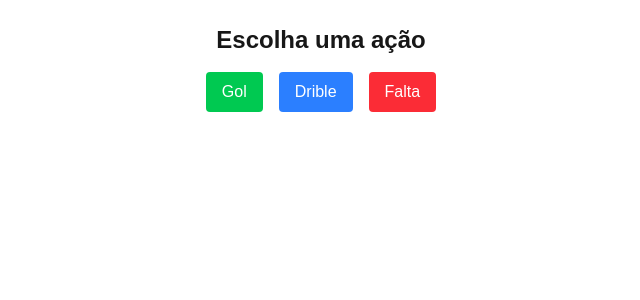
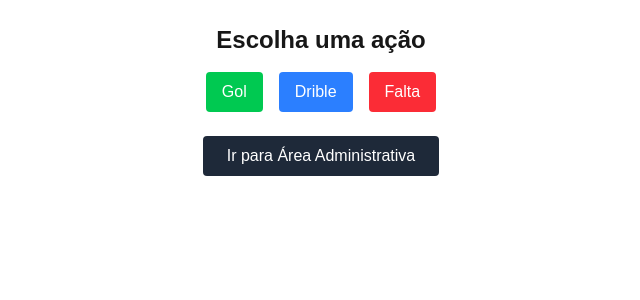
Before and after one commit to geisabitt/notificacao-lance, a Next.js app: page / in a window 1280 px wide. Shown: the top 300 px of the page, without its empty margins (319-959 px from the left). Built offline with nearby package versions, Linux system fonts and the light colour scheme.

Commit message:
ajustando rota de administração e sistema de envio de notificação

```diff
--- a/public/sw.js
+++ b/public/sw.js
@@ -1,7 +1,13 @@
 self.addEventListener("push", (event) => {
+  if (!event.data) return;
+
   const data = event.data.json();
-  self.registration.showNotification(data.title, {
-    body: data.body,
-    icon: "/icon-192x192.png",
-  });
+
+  event.waitUntil(
+    self.registration.showNotification(data.title, {
+      body: data.body,
+      icon: "/icon-192x192.png",
+      badge: "/icon-192x192.png",
+    })
+  );
 });
--- a/src/app/admin/page.tsx
+++ b/src/app/admin/page.tsx
@@ -18,6 +18,9 @@ export default function AdminPage() {
       navigator.serviceWorker.register("/sw.js").then((registration) => {
         Notification.requestPermission().then((permission) => {
           if (permission === "granted") {
+            navigator.serviceWorker.register("/sw.js").then((registration) => {
+              console.log("SW registrado:", registration);
+            });
             registration.pushManager
               .subscribe({
                 userVisibleOnly: true,
--- a/src/app/page.tsx
+++ b/src/app/page.tsx
@@ -1,8 +1,10 @@
 "use client";
 import { useState } from "react";
+import { useRouter } from "next/navigation";
 
 export default function Home() {
   const [loading, setLoading] = useState(false);
+  const router = useRouter();
 
   const sendAction = async (action: string) => {
     setLoading(true);
@@ -18,7 +20,7 @@ export default function Home() {
   return (
     <main className="p-6 text-center">
       <h1 className="text-2xl font-bold mb-4">Escolha uma ação</h1>
-      <div className="flex gap-4 justify-center">
+      <div className="flex gap-4 justify-center mb-6">
         <button
           onClick={() => sendAction("Gol")}
           className="bg-green-500 text-white px-4 py-2 rounded"
@@ -38,6 +40,15 @@ export default function Home() {
           Falta
         </button>
       </div>
+
+      {/* Botão para ir para Admin */}
+      <button
+        onClick={() => router.push("/admin")}
+        className="bg-gray-800 text-white px-6 py-2 rounded"
+      >
+        Ir para Área Administrativa
+      </button>
+
       {loading && <p className="mt-4 text-gray-600">Enviando...</p>}
     </main>
   );
```
